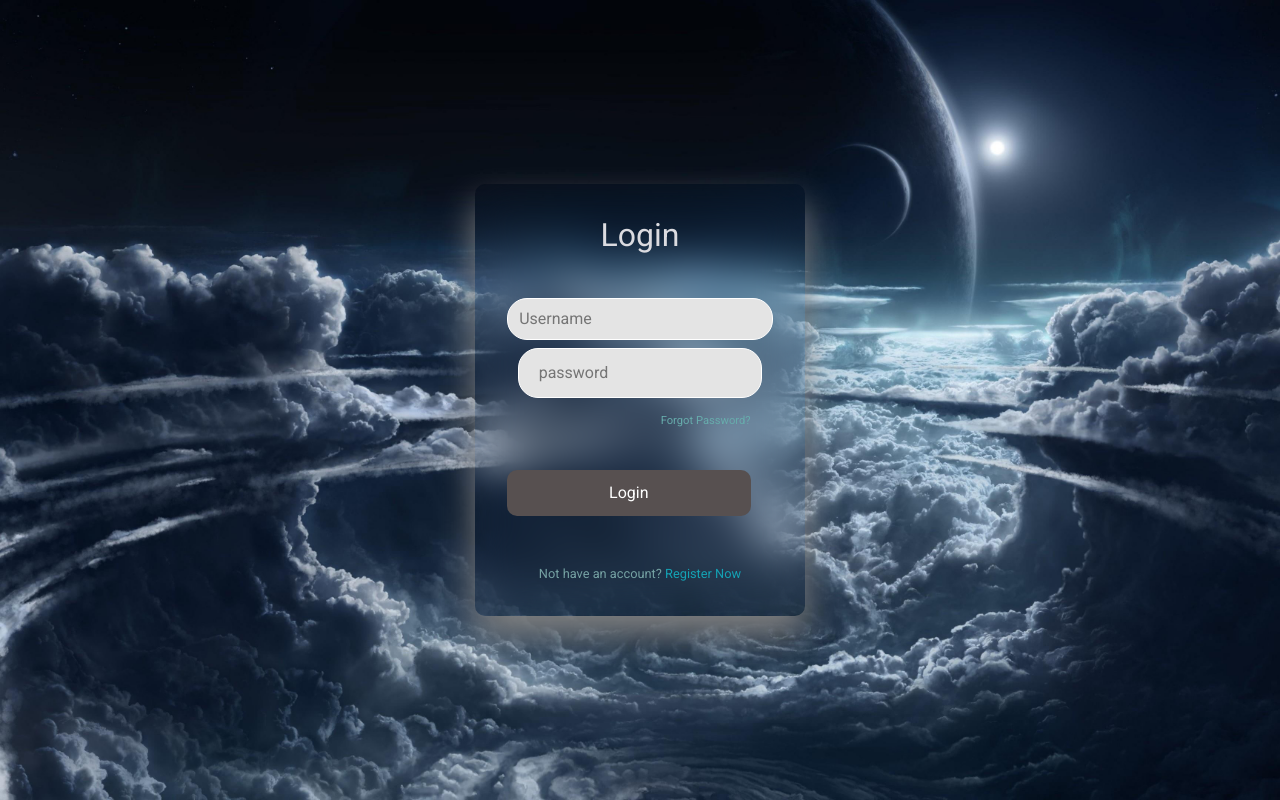
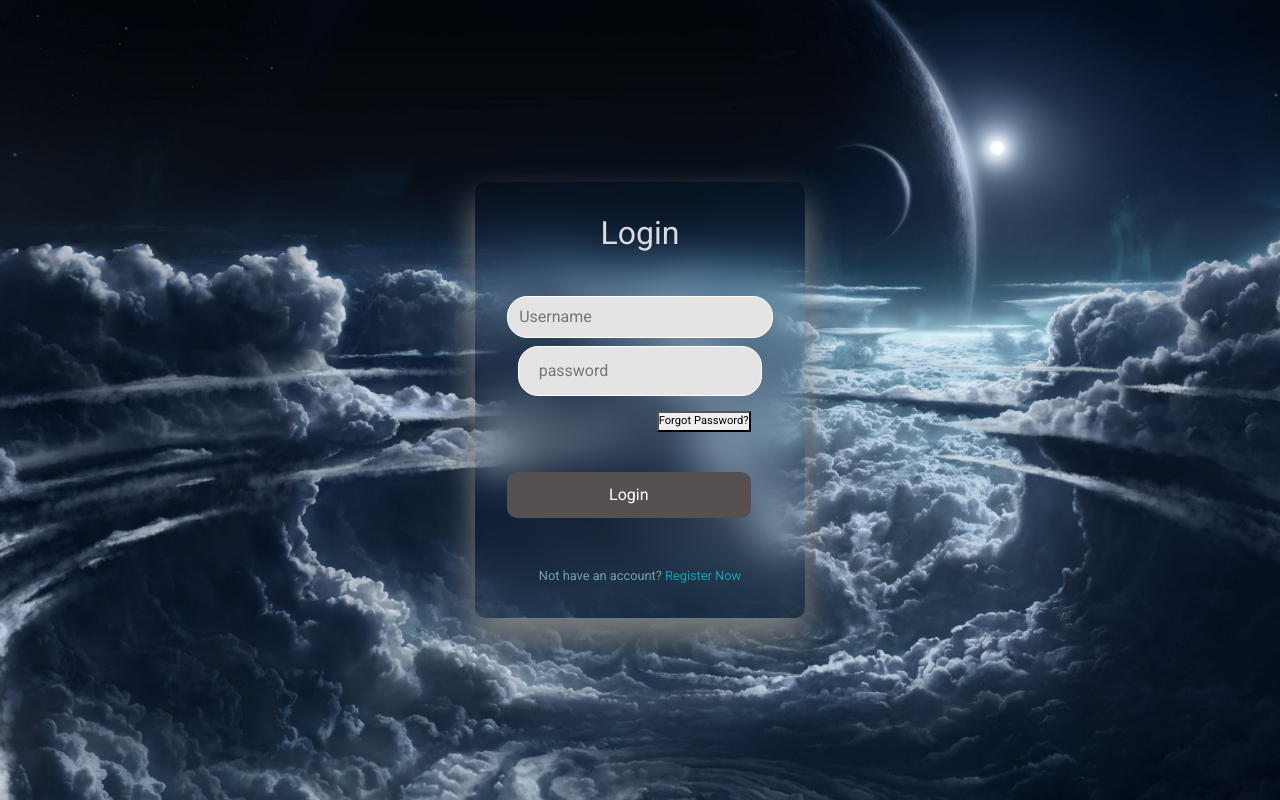
Before and after one commit to NikhilSingh3082004/AlphaClothing, a React (Create React App) app: page /login in a window 1280 px wide. Built offline with nearby package versions, Linux system fonts and the light colour scheme.

Commit message:
Update Login.js

```diff
--- a/src/Pages/Login.js
+++ b/src/Pages/Login.js
@@ -49,7 +49,9 @@ export default function Login() {
             <input type="text" placeholder="Username" name="user" id="user"/>
             <input type="password" placeholder="password" name="pass" id="pass"/>
             <div className="recover">
-                <a href="#">Forgot Password?</a>
+                <button type="button" className="forgot-btn">
+                     Forgot Password?
+                </button>
                 <input type="submit" value="Login" className="sub"/>
         {isLoading && <Loading />}
             </div>
```
